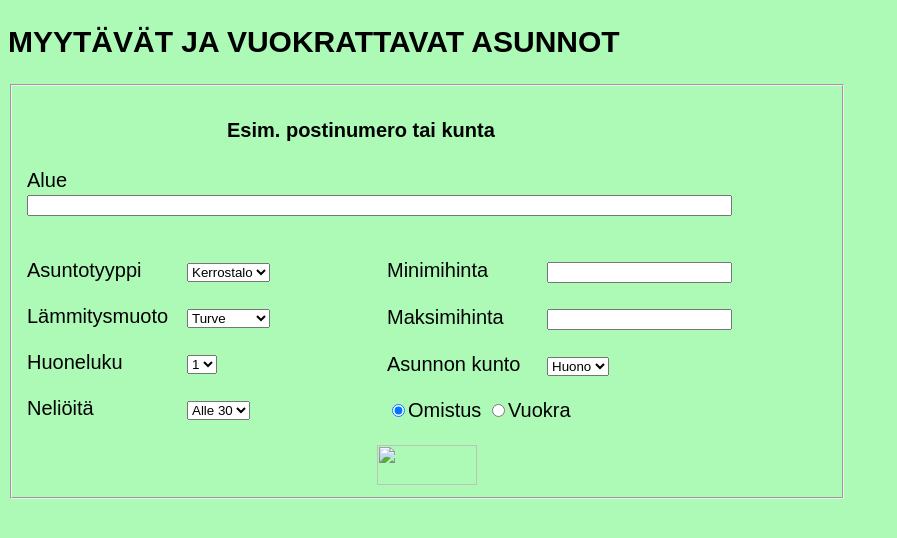
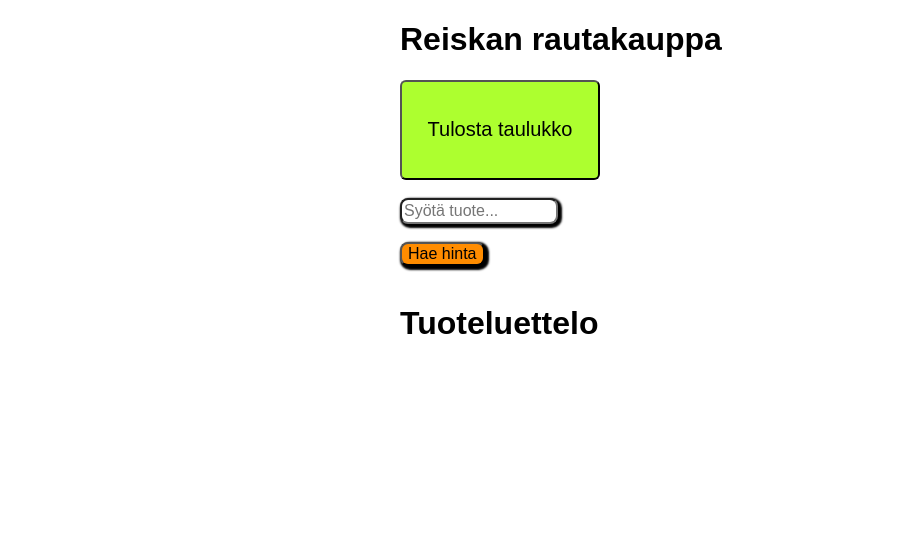
Before and after one commit to areko003xamk/portfolio2020, a plain HTML site: page ot3c.html in a window 1280 px wide. Shown: the whole page, without its empty margins (0-897 px from the left). Drawn offline with nearby package versions, Linux system fonts and the light colour scheme.

Commit message:
Nayte 16b ohjelmointi1 xampp

```diff
--- a/ot3c.css
+++ b/ot3c.css
@@ -1,40 +1,33 @@
-body {
+body{
+max-width:480px;
+margin:auto;
+font-family: sans-serif, Arial;
+}
+.nappula{
+border-radius: 6px;
+background-color: #ADFF2F;
 font-size: 20px;
-font-family: arial;
-background-color: #adfab7;
+width: 200px;
+height:100px;
 }
-label {
-width: 160px;
-display: block;
-float: left;
+#painike{
+border-radius: 8px;
+background-color: #FF8C00;
+box-shadow: 2px 2px 2px 2px;
+font-size: 16px;
 }
-#sivu {
-display: table;
-width: 100%;
+#tuotehinta{
+border-radius: 10px;
+box-shadow: 4px 4px 2px 2px;
+font-size: 16px;
+height: 18px;
+width: 250px;
 }
-#vasen {
-display: table-cell;
-vertical-align: top;
-width: 45%;
+#tuote{
+border-radius: 8px;
+box-shadow: 2px 2px 2px 2px;
+font-size: 16px;
+height: 20px;
+width: 150px;
 }
-#oikea {
-display: table-cell;
-vertical-align: top;
-width: 55%;
 }
-fieldset {
-width: 800px;
-vertical-align: auto;
-background-image: url(taustakuva.jpg);
-}
-.center {
-margin: auto;
-width: 50%;
-}
-img {
-width: 100px;
-height: 40px;
-display: block;
-margin-left: auto;
-margin-right: auto;
-}
--- a/ot3c.html
+++ b/ot3c.html
@@ -1,57 +1,21 @@
 <!DOCTYPE html>
 <html>
 <head>
+<meta charset="utf-8">
+<link rel="stylesheet" href="ot3c.css">
 <title>ot3c</title>
-<link rel="stylesheet" href="ot3c.css">
+<meta name="viewport" content="width=device-width, initial-scale=1.0">
+<script src="https://ajax.googleapis.com/ajax/libs/jquery/3.1.1/jquery.min.js"></script>
+<script src="ot3c.js"></script>
+<script src="ot3c_haku.js"></script>
 </head>
 <body>
-<h2>MYYT&AumlV&AumlT JA VUOKRATTAVAT ASUNNOT</h2>
-<fieldset>
-<div class="center"><h4>Esim. postinumero tai kunta</h4></div>
-<form><p>
-<label for="alue">Alue</label><input id="alue" type="text" name="Alue" size="85"><br><br>
-<div id="sivu">
-<div id="vasen">
-<label for="asuntotyyppi">Asuntotyyppi</label>
-<select name="asuntotyyppi" id="asuntotyyppi">
-<option>Kerrostalo</option>
-<option>Rivitalo</option>
-</select>
-<br><br>
-<label for="lammitysmuoto">L&aumlmmitysmuoto</label>
-<select name="lammitysmuoto" id="lammitysmuoto">
-<option>Turve</option>
-<option>Polttopuut</option>
-<option>&oumlljy</option>
-</select>
-<br><br>
-<label for="huoneluku">Huoneluku</label>
-<select name="huoneluku" id="huoneluku">
-<option>1</option>
-<option>2</option>
-</select>
-<br><br>
-<label for="pintaala">Neli&oumlit&auml</label>
-<select name="pintaala" id="pintaala">
-<option>Alle 30</option>
-<option>Yli 30</option>
-</select>
-</div>
-<div id="oikea">
-<label for="minhinta">Minimihinta</label><input id="minhinta" type="text" name="minhinta" size="20"><br><br>
-<label for="maxhinta">Maksimihinta</label><input id="maxhinta" type="text" name="maxhinta" size="20"><br><br>
-<label for="askunto">Asunnon kunto</label>
-<select name="askunto" id="askunto">
-<option>Huono</option>
-<option>Hyv&auml</option>
-</select><br><br>
-<input type="radio" name="omistus" value="omistus" checked>Omistus
-<input type="radio" name="vuokra" value="vuokra">Vuokra
-</div>
-</div>
-<br>
-<img src="hakunappi.png">
-</form>
-</fieldset>
+<h1>Reiskan rautakauppa</h1>
+<button id="tulosta" class="nappula">Tulosta taulukko</button><br><br>
+<input id="tuote" placeholder="Syötä tuote..."/><br><br>
+<button id="painike">Hae hinta</button><br><br>
+<div id="hinta"></div>
+<h1>Tuoteluettelo</h1>
+<div id="paikka"></div>
 </body>
 </html>
--- /dev/null
+++ b/ot3c.js
@@ -0,0 +1,19 @@
+//Ohjelma lukee json-tiedoston palvelimelta ja tulostaa sen html-taulukkoon.
+$(document).ready(function(){//Lataa koko dokumentin ennen kuin ohjelma suoritetaan.
+$("#tulosta").click(function(){//Käyttäjän klikkaus suorittaa ohjelman.
+$.ajax({url: "tuotteet.json",//haetaan tiedosto palvelimelta.
+success: function(result){//Haun onnistuessa kopioidaan result-muuttujaan.
+tulostaTuotteet(result);//Lähetään palvelimelta saatu tieto parsittavaksi.
+}
+});
+});
+});
+//Muotoillaan json-tiedosto lukukelpoisemmaksi.
+function tulostaTuotteet(result){
+var tulostus = "<table border='1'>";//Tulostetaan html-taulukkoon.
+for(i = 0; i < result.length; i++){//Käydään tiedoston kaikki rivit läpi.
+tulostus += "<tr><td>" + result[i].tuote + "</td><td>" + result[i].hinta + "</td></tr>";
+}
+tulostus += "</table>";//Lopetetaan taulukko
+$("#paikka").html(tulostus);//Tulostetaan html-sivulle.
+};
--- /dev/null
+++ b/ot3c_haku.js
@@ -0,0 +1,19 @@
+//Ohjelma lukee json-tiedoston palvelimelta ja lähettää sen hakufunktiolle.
+$(document).ready(function(){//Lataa koko dokumentin ennen kuin ohjelma suoritetaan.
+$("#painike").click(function(){//Käyttäjän klikkaus suorittaa ohjelman.
+$.ajax({url: "tuotteet.json",//haetaan tiedosto palvelimelta.
+success: function(result){//Haun onnistuessa kopioidaan result-muuttujaan.
+tulostaHinta(result);//Lähetään tiedosto hakuohjelmalle.
+}
+});
+});
+});
+//Etsii luettelosta syötetyn tuotteen nimen ja tulostaa sen hinnan.
+function tulostaHinta(result){
+var hakutulos = $("#tuote").val();//Luetaan syöte.
+for(var i = 0; i < result.length; i++){//Käydään läpi taulukon rivit.
+if(hakutulos == result[i].tuote){//Ehdon täyttyessä tulostaa osuman hinnan.
+$("#hinta").html(result[i].hinta);
+}
+}
+}
```
Also changed, not shown: tuotteet.json (added, +34 -0 lines).
